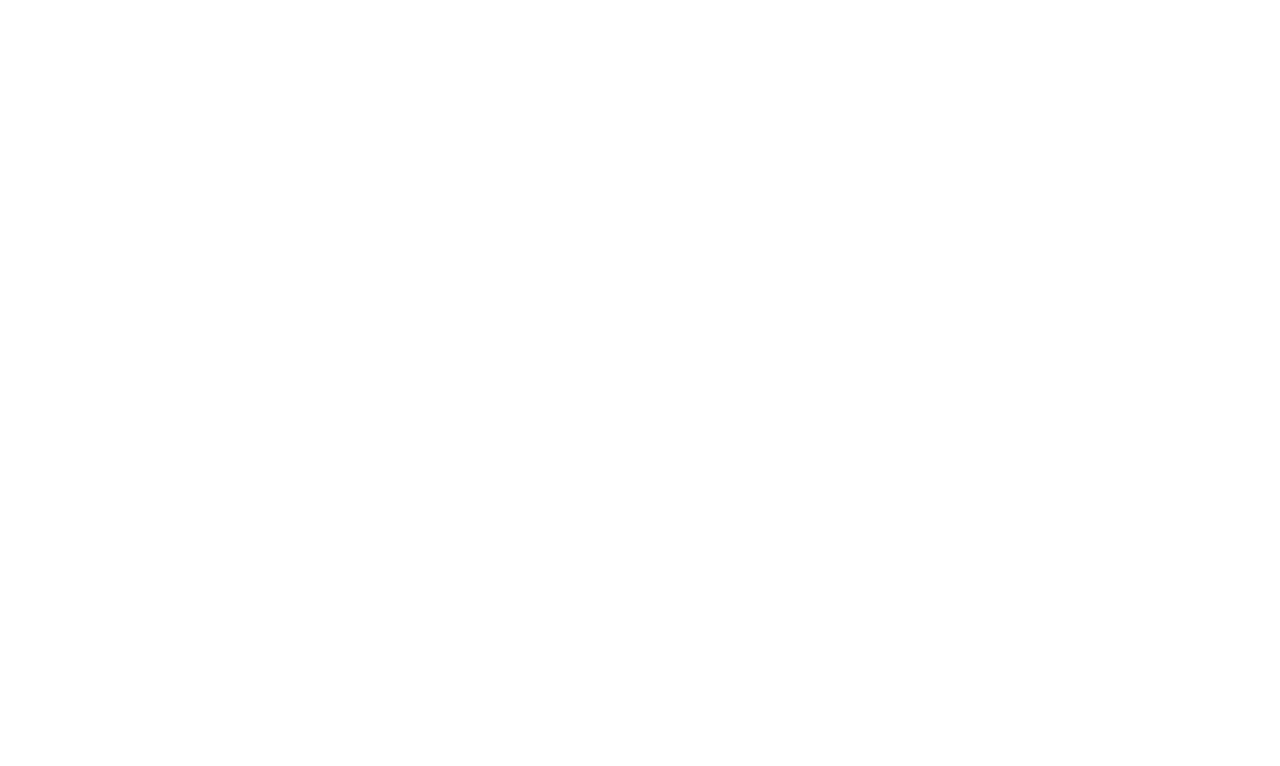
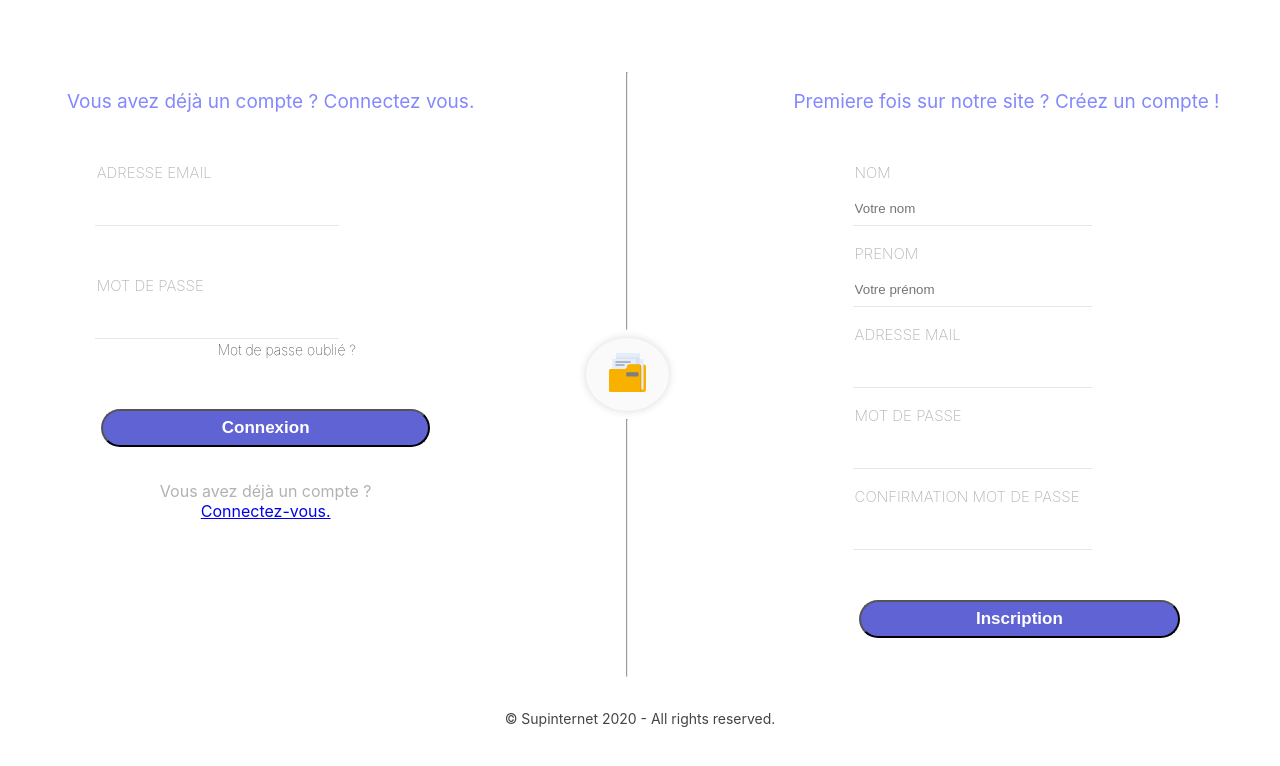
Before and after one commit to SemaineRush/WebApp, a React (Create React App) app: page /sign in a window 1280 px wide. Shown: the top 766 px of the page. Built offline with nearby package versions, Linux system fonts and the light colour scheme.

Commit message:
new login page

```diff
--- a/src/App.js
+++ b/src/App.js
@@ -1,7 +1,6 @@
 import React from 'react';
 import './App.css';
-import LogIn from './Components/LogIn'
-import Register from './Components/Register'
+import Sign from './Components/Sign'
 import {BrowserRouter as Router, Route} from 'react-router-dom';
 
 
@@ -9,8 +8,7 @@
   return (
     <Router>
       <div className="App">
-        <Route exact path="/login" component={ LogIn } />
-        <Route exact path="/register" component={ Register } />
+        <Route exact path="/sign" component={ Sign } />
       </div>
     </Router>
   );
--- a/src/Assets/register.css
+++ b/src/Assets/register.css
@@ -1,25 +1,68 @@
-.form_container{
-    border: 1px solid #B2B2B2;
-    border-radius: 5px;
-    width: 60vw;
-    margin: auto;
+.register_container{
+    width: 35vw;
     padding: 40px 0px;
     margin-top: 50px;
 }
 
+.form_line h3 {
+    font-weight: 200;
+}
+
+.login_register {
+    display: flex;
+    justify-content: space-around;
+}
+
+.link_account {
+    text-decoration: none;
+    margin-top: 8%;
+    display: block;
+}
+
+.already_account {
+    text-decoration: none;
+    color: #B2B2B2;
+}
+
+.form_login {
+    margin-left: 8%;
+}
+
+.login_container {
+    width: 33vw;
+    padding: 40px 0px;
+    margin-top: 50px;
+}
+
+.sign_account {
+    color: #8388FF;
+    font-size: 19px;
+    margin-left: 10px;
+}
+
 .form_button{
-    margin-top: 30px;
-    background-color: #862766;
-    padding: 15px 50px;
+    margin-top: 50px;
+    background-color: #5F63D4;
+    padding: 7px 28%;
     color: #fff;
     font-size: 17px;
     font-weight: bold;
-    border-radius: 5px;
+    border-radius: 25px;
 }
 
-.form_input{
-    width: 80%;
-    height: 3vh;
+.forgot_password {
+    margin-top: 2px;
+    margin-left: 10%;
+    text-decoration: none;
+    color: black;
+    font-weight: 100;
+    font-size: 14px;
+}
+
+.form_input {
+    margin-right: 23%;
+    width: 57%;
+    height: 4vh;
     border: none;
     border-bottom: 1px solid #E6E6E6;
 }
@@ -27,19 +70,54 @@
 .form_line h3{
     color: #B2B2B2;
     text-align: start;
+    text-transform: uppercase;
     padding-left: 10%;
-    margin-top: 60px;
+}
+
+.login h3 {
+    margin-top: 50px;
+    font-size: 15px;
+    height: 13px;
+}
+
+.circle_folder {
+    width: 40px;
+    height: 40px;
+    border-radius: 20px;
+    background: green;
+}
+
+.separator_file {
+    margin-top: 5%;
+}
+
+.rights {
+    margin-top: 2%;
+    color: #444444;
+    font-size: 14px;
+}
+
+.separator_file hr {
+    width: 0.1%;
+    height : 32vh;
+    background-color: #707070;
+}
+
+.register h3 {
+    font-size: 15px;
+    margin-top: 18px;
+    height: 13px;
 }
 
 .img_frame{
     background-color: #FAFAFA;
     border-radius: 50%;
-    max-height: 10%;
-    max-width: 10%;
     margin: auto;
-    box-shadow: 0px 0px 11px 0px rgba(217,217,217,1);
+    box-shadow: 0px 0px 8px 0px rgba(217,217,217,1);
 }
 
 .img_frame img{
-    padding: 20px;
+    width: 45%;
+    padding: 15px;
+    height: 55%;
 }
--- a/src/Components/LogIn.js
+++ b/src/Components/LogIn.js
@@ -1,18 +1,26 @@
 import React, { Component } from 'react'
 import '../Assets/register.css'
-import folder from '../Assets/media/folder.svg'
 
 export default class LogIn extends Component {
     render() {
         return (
-            <div className="form_container">
-                <div className="img_frame">
-                    <img src={folder} />
-                </div>
+            <div className="login_container">
+                <span className="sign_account">Vous avez déjà un compte ? Connectez vous.</span>
                 <form>
-                    <div className="form_line"><h3>ADRESSE EMAIL</h3><input placeholder="" className="form_input" /></div>
-                    <div className="form_line"><h3>MOT DE PASSE</h3><input placeholder="" className="form_input" type="password" /></div>
+                    <div className="form_line login">
+                        <h3>ADRESSE EMAIL</h3>
+                        <input placeholder="" className="form_input" />
+                    </div>
+                    <div className="form_line login">
+                        <h3>MOT DE PASSE</h3>
+                        <input placeholder="" className="form_input" type="password" />
+                    </div>
+                    <span><a href="/" className="forgot_password">Mot de passe oublié ?</a></span>
                     <button className="form_button" type="submit">Connexion</button>
+                    <div className="link_account">
+                        <a href="/" className="already_account">Vous avez déjà un compte ?</a> <br/>
+                        <a href="/">Connectez-vous.</a>
+                    </div>
                 </form>
             </div>
         )
--- a/src/Components/Register.js
+++ b/src/Components/Register.js
@@ -1,21 +1,33 @@
 import React, { Component } from 'react'
 import '../Assets/register.css'
-import folder from '../Assets/media/folder.svg'
 
 export default class Register extends Component {
     render() {
         return (
-            <div className="form_container">
-                <div className="img_frame">
-                    <img src={folder} />
-                </div>
-                <form>
-                    <div className="form_line"><h3>NOM</h3><input placeholder="Votre nom" className="form_input" /></div>
-                    <div className="form_line"><h3>PRENOM</h3><input placeholder="Votre prénom" className="form_input" /></div>
-                    <div className="form_line"><h3>ADRESSE EMAIL</h3><input placeholder="" className="form_input" /></div>
-                    <div className="form_line"><h3>MOT DE PASSE</h3><input placeholder="" className="form_input" type="password" /></div>
-                    <div className="form_line"><h3>CONFIRMATION MOT DE PASSE</h3><input placeholder="" className="form_input" type="password" /></div>
-                    <button className="form_button" type="submit">SEND</button>
+            <div className="register_container">
+                <span className="sign_account">Premiere fois sur notre site ? Créez un compte !</span>
+                <form className="form_login">
+                    <div className="form_line login">
+                        <h3>nom</h3>
+                        <input placeholder="Votre nom" className="form_input" />
+                    </div>
+                    <div className="form_line register">
+                        <h3>prenom</h3>
+                        <input placeholder="Votre prénom" className="form_input" />
+                    </div>
+                    <div className="form_line register">
+                        <h3>adresse mail</h3>
+                        <input placeholder="" className="form_input" />
+                    </div>
+                    <div className="form_line register">
+                        <h3>mot de passe</h3>
+                        <input placeholder="" className="form_input" type="password" />
+                    </div>
+                    <div className="form_line register">
+                        <h3>confirmation mot de passe</h3>
+                        <input placeholder="" className="form_input" type="password" />
+                    </div>
+                    <button className="form_button" type="submit">Inscription</button>
                 </form>
             </div>
         )
--- /dev/null
+++ b/src/Components/Sign.js
@@ -0,0 +1,26 @@
+import React, { Component } from 'react'
+import '../Assets/register.css'
+import folder from '../Assets/media/folder.svg'
+import Register from "./Register"
+import LogIn from "./LogIn"
+
+export default class Sign extends Component {
+    render(){
+        return(
+            <div>
+                <div className='login_register'>
+                    <LogIn></LogIn>
+                    <div className="separator_file">
+                        <hr/>
+                        <div className="img_frame">
+                            <img src={folder} alt="folder"/>
+                        </div>
+                        <hr/>
+                    </div>
+                    <Register></Register>
+                </div>
+                <p className="rights">© Supinternet 2020 - All rights reserved.</p>
+            </div>
+        )
+    }
+}
```
